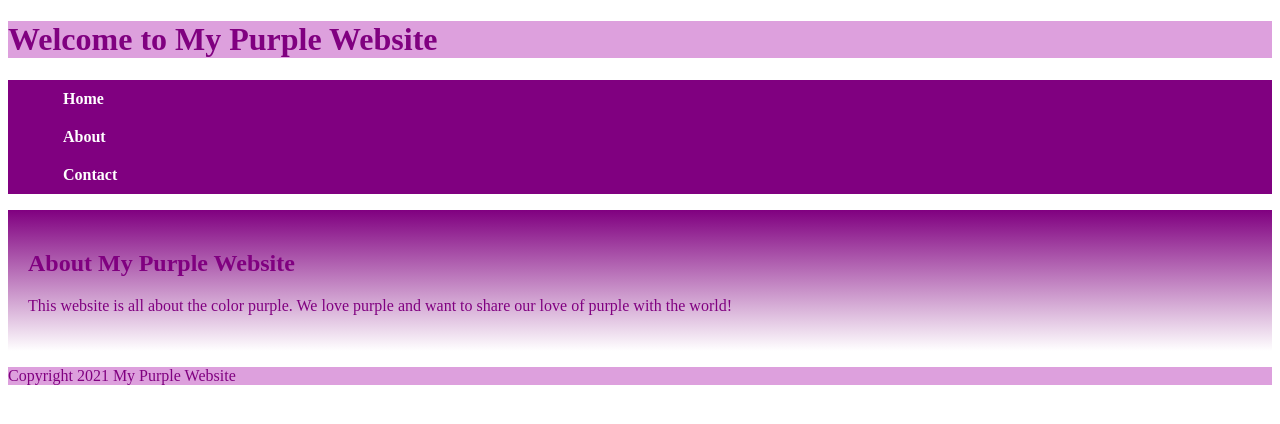
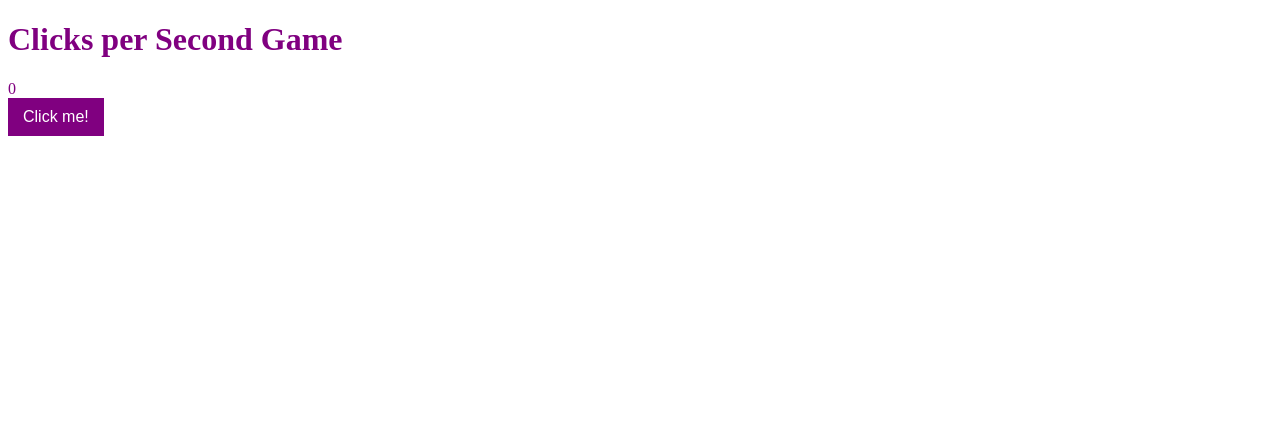
Before and after one commit to streetlegithub/test, a plain HTML site: page index.html in a window 1280 px wide. Drawn offline with Linux system fonts and the light colour scheme.

Commit message:
Update index.html

```diff
--- a/index.html
+++ b/index.html
@@ -1,25 +1,13 @@
 <!DOCTYPE html>
 <html>
   <head>
-    <title>My Purple Website</title>
+    <title>Clicks per Second Game</title>
     <link rel="stylesheet" href="style.css">
   </head>
   <body>
-    <header>
-      <h1>Welcome to My Purple Website</h1>
-    </header>
-    <nav>
-      <ul>
-        <li><a href="">Home</a></li>
-        <li><a href="/test/about">About</a></li>
-        <li><a href="/test/contact">Contact</a></li>
-    </nav>
-    <main>
-      <h2>About My Purple Website</h2>
-      <p>This website is all about the color purple. We love purple and want to share our love of purple with the world!</p>
-    </main>
-    <footer>
-      <p>Copyright 2021 My Purple Website</p>
-    </footer>
+    <h1>Clicks per Second Game</h1>
+    <div id="counter">0</div>
+    <button id="button">Click me!</button>
   </body>
+  <script src="script.js"></script>
 </html>
```
